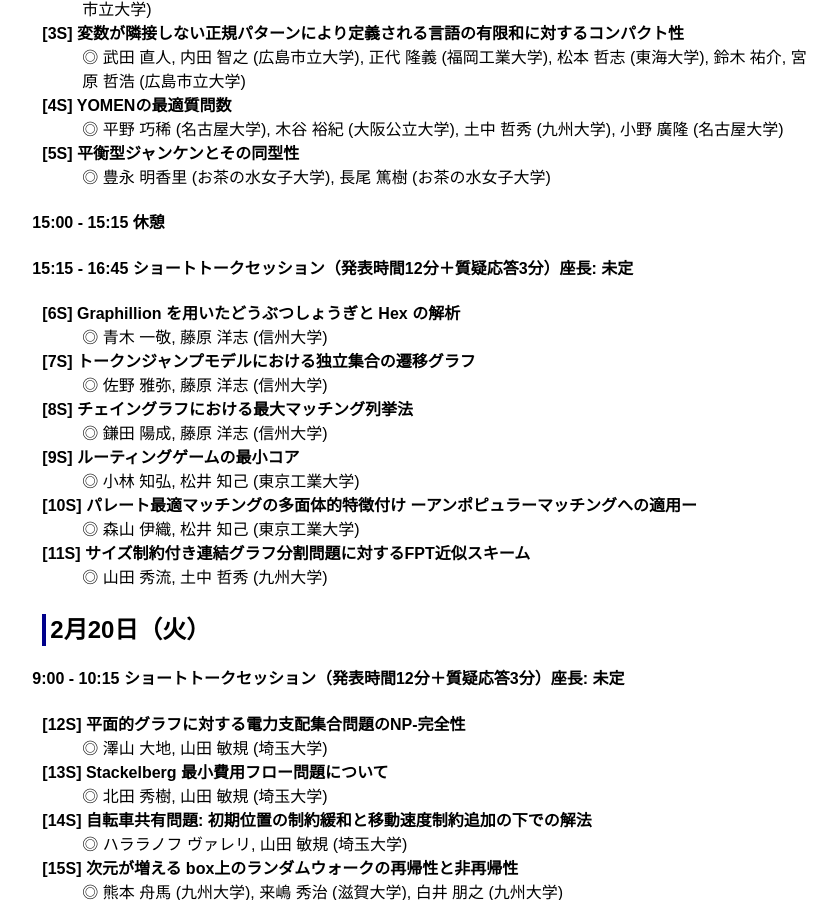
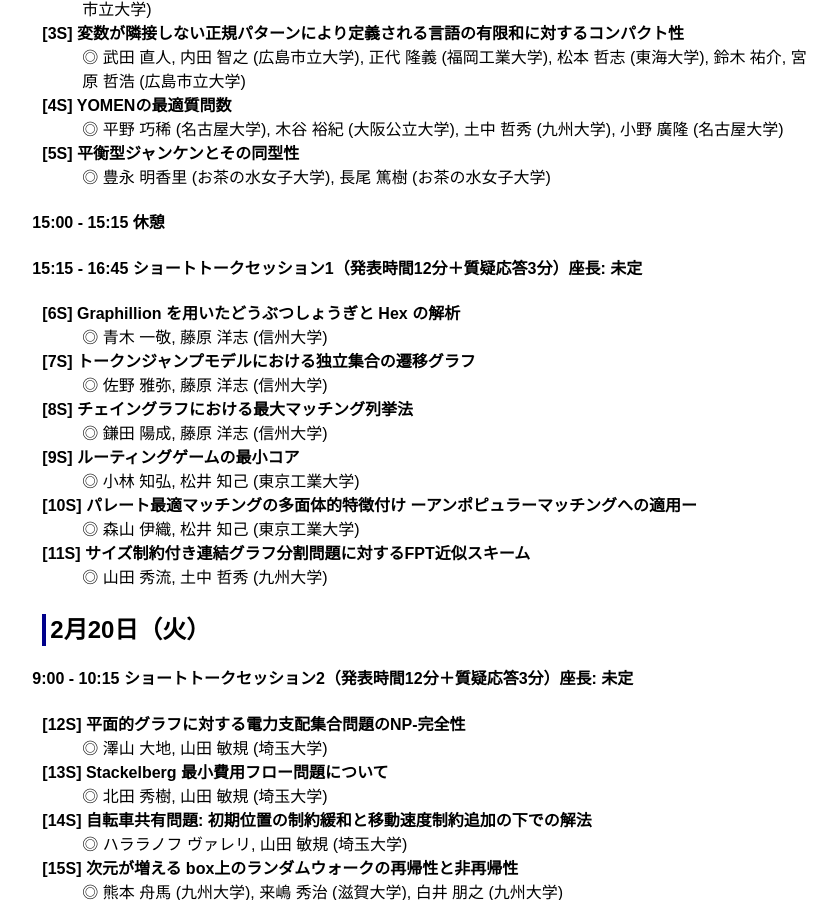
Before and after one commit to ytamura12/la-symposium_test.github.io, a Jekyll site: the page built from 2023/winter_program.md, in a window 1280 px wide and 900 px high, scrolled down 711 px. Shown: the whole window, without its empty margins (316-1153 px from the left). Built offline with Jekyll 4.4.1, drawn with Linux system fonts in a browser that asks for light colours.

Commit message:
Update winter_program.md

```diff
--- a/2023/winter_program.md
+++ b/2023/winter_program.md
@@ -35,7 +35,7 @@ title: LA Symposium 2023, 冬のLAプログラム
 
 #### 15:00 - 15:15 休憩
 
-#### 15:15 - 16:45 ショートトークセッション（発表時間12分＋質疑応答3分）座長: 未定
+#### 15:15 - 16:45 ショートトークセッション1（発表時間12分＋質疑応答3分）座長: 未定
 
 [6S] Graphillion を用いたどうぶつしょうぎと Hex の解析
 : ◎ 青木 一敬, 藤原 洋志 (信州大学)
@@ -59,7 +59,7 @@ title: LA Symposium 2023, 冬のLAプログラム
 2月20日（火）
 --------
 
-#### 9:00 - 10:15 ショートトークセッション（発表時間12分＋質疑応答3分）座長: 未定
+#### 9:00 - 10:15 ショートトークセッション2（発表時間12分＋質疑応答3分）座長: 未定
 
 [12S] 平面的グラフに対する電力支配集合問題のNP-完全性
 : ◎ 澤山 大地, 山田 敏規 (埼玉大学)
```
